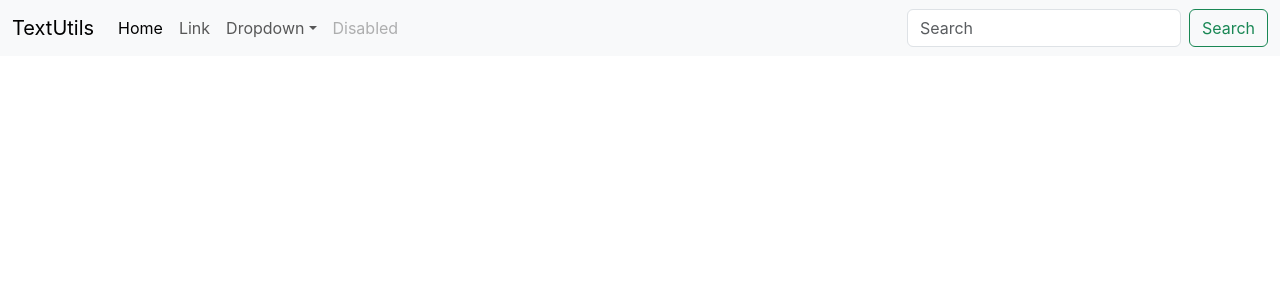
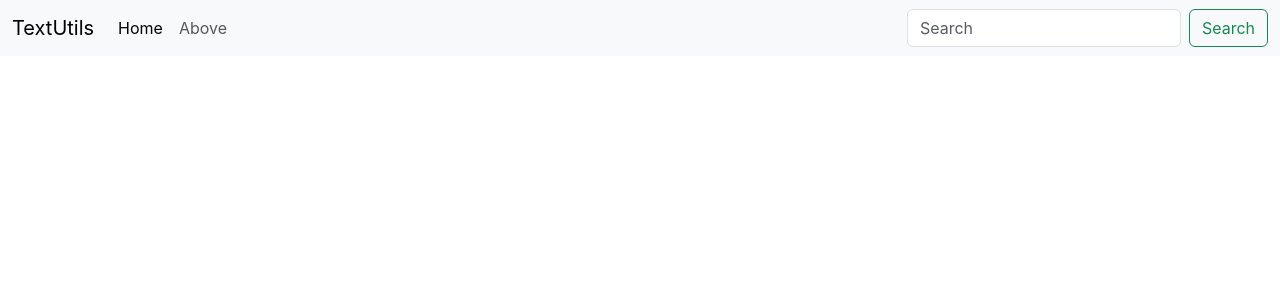
Before and after one commit to Syarif-Ys/textutils, a React (Create React App) app: page / in a window 1280 px wide. Shown: the top 300 px of the page. Built offline with nearby package versions, Linux system fonts and the light colour scheme.

Commit message:
bootstrap

```diff
--- a/src/App.js
+++ b/src/App.js
@@ -16,21 +16,7 @@ function App() {
           <a className="nav-link active" aria-current="page" href="/">Home</a>
         </li>
         <li className="nav-item">
-          <a className="nav-link" href="/">Link</a>
-        </li>
-        <li className="nav-item dropdown">
-          <a className="nav-link dropdown-toggle" href="/" role="button" data-bs-toggle="dropdown" aria-expanded="false">
-            Dropdown
-          </a>
-          <ul className="dropdown-menu">
-            <li><a className="dropdown-item" href="/">Action</a></li>
-            <li><a className="dropdown-item" href="/">Another action</a></li>
-            <li><hr className="dropdown-divider"/></li>
-            <li><a className="dropdown-item" href="/">Something else here</a></li>
-          </ul>
-        </li>
-        <li className="nav-item">
-          <a className="nav-link disabled" aria-disabled="true">Disabled</a>
+          <a className="nav-link" href="/">Above</a>
         </li>
       </ul>
       <form className="d-flex" role="search">
```
